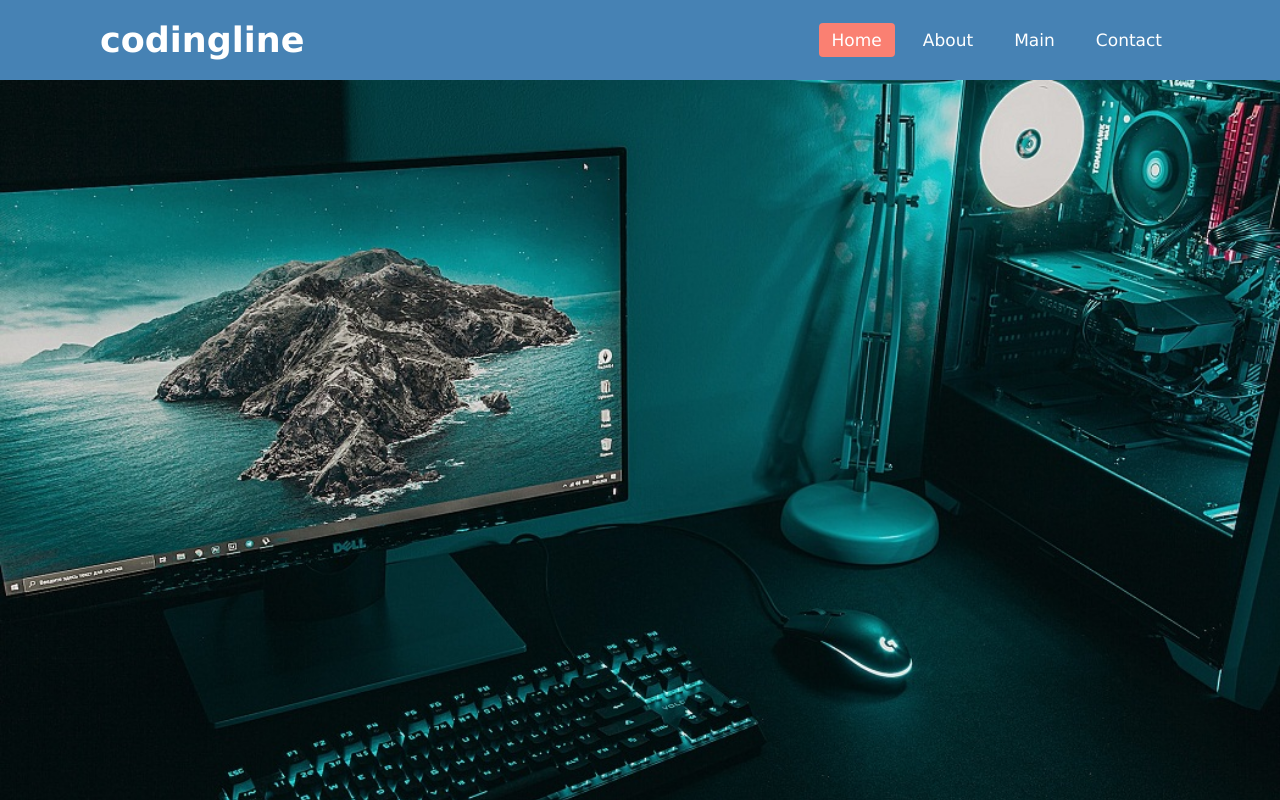
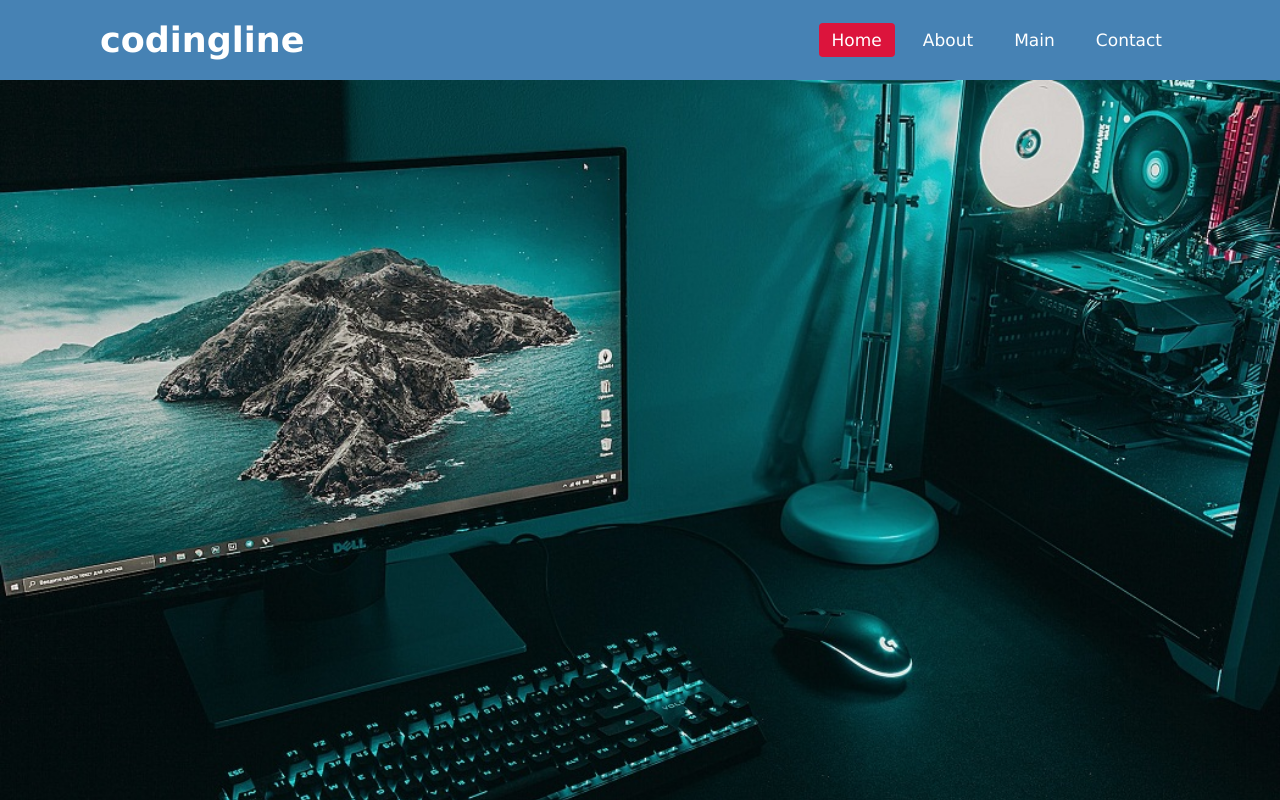
Before and after one commit to aby-sanara/responsive-navbar, a plain HTML site: page Responsive-Navbar/index.html in a window 1280 px wide. Drawn offline with Linux system fonts and the light colour scheme.

Commit message:
ganti background menu aktif

```diff
--- a/Responsive-Navbar/style.css
+++ b/Responsive-Navbar/style.css
@@ -34,7 +34,7 @@ nav ul li a {
 nav ul li a.active,
 nav ul li a:hover {
   /* background-color: cornflowerblue; */
-  background-color: salmon;
+  background-color: crimson;
   transition: 0.4s;
 }
 section.bg {
```
